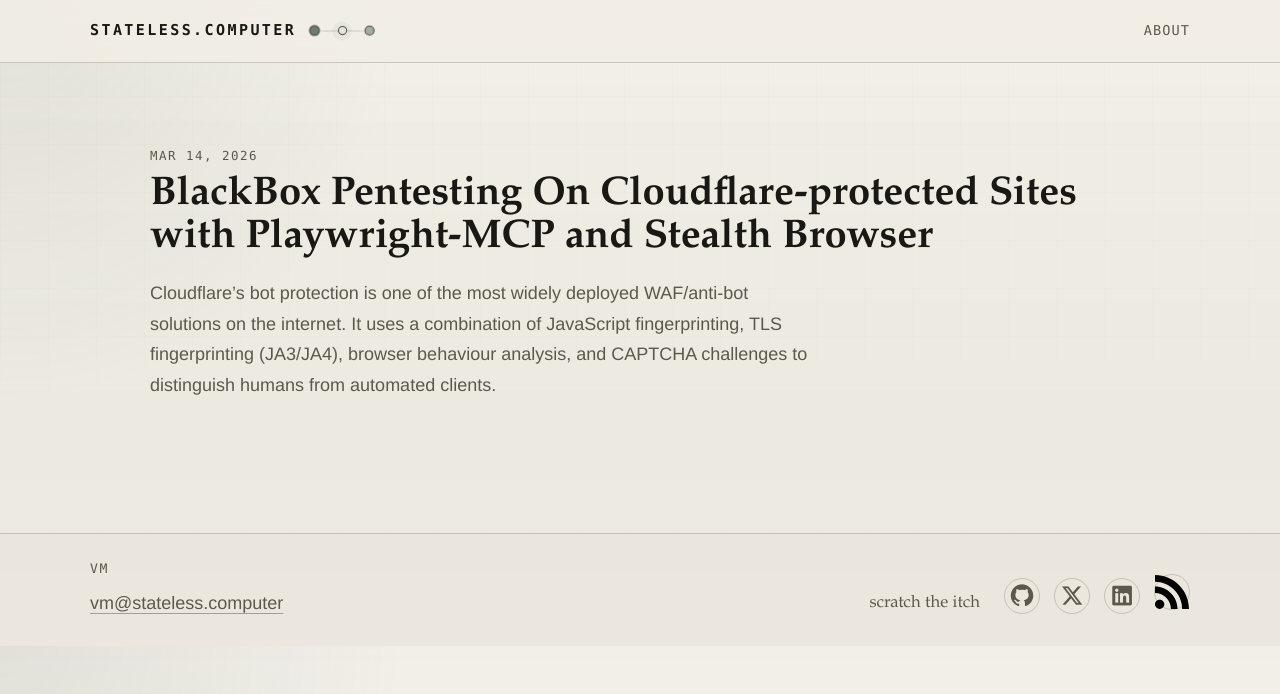
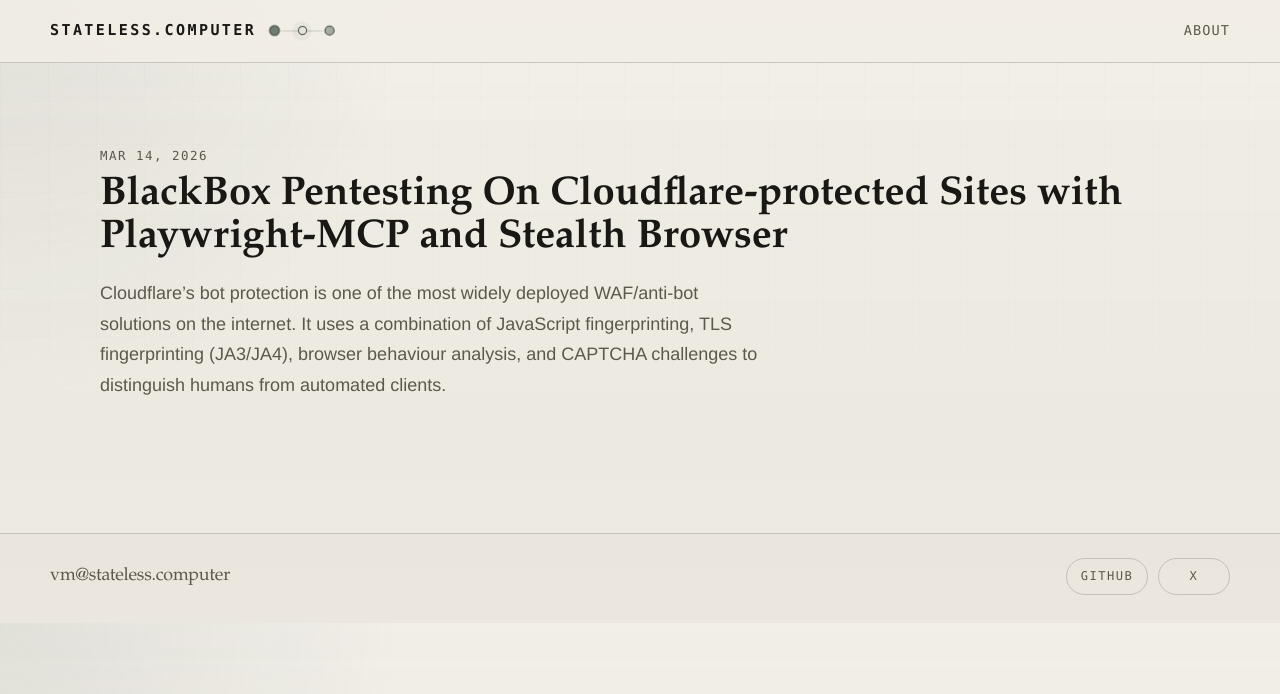
Before and after one commit to 1ikeadragon/cap, a Jekyll site: the page built from index.md, in a window 1280 px wide. Shown: the top 694 px of the page. Built offline with Jekyll 4.4.1, drawn with Linux system fonts in a browser that asks for light colours.

Commit message:
Polish footer and rebalance post layout

```diff
--- a/_config.yml
+++ b/_config.yml
@@ -25,9 +25,6 @@ minima:
     - title: Github
       icon: github
       url: "https://github.com/1ikeadragon"
-    - title: Xitter
+    - title: X
       icon: x-twitter
       url: "https://x.com/cvewhen"
-    - title: LinkedIn
-      icon: linkedin
-      url: "https://linkedin.com/in/debxrshi"
--- a/_includes/footer.html
+++ b/_includes/footer.html
@@ -1,28 +1,15 @@
-<link id="fa-stylesheet" rel="stylesheet" href="https://cdn.jsdelivr.net/npm/@fortawesome/fontawesome-free@latest/css/all.min.css">
-
 <footer class="site-footer h-card">
   <data class="u-url" value="{{ '/' | relative_url }}"></data>
 
   <div class="wrapper footer-shell">
-    <div class="footer-col footer-identity">
-      {%- if site.author %}
-        <ul class="contact-list">
-          {% if site.author.name -%}
-            <li class="p-name">{{ site.author.name | escape }}</li>
-          {% endif -%}
-          {% if site.author.email -%}
-            <li><a class="u-email" href="mailto:{{ site.author.email }}">{{ site.author.email }}</a></li>
-          {%- endif %}
-        </ul>
-      {%- endif %}
-    </div>
+    {%- if site.author and site.author.email -%}
+      <a class="footer-email u-email" href="mailto:{{ site.author.email }}">{{ site.author.email }}</a>
+    {%- endif -%}
 
-    <div class="footer-col footer-tagline">
-      <p>{{ site.description | escape }}</p>
-    </div>
-
-    <div class="social-links footer-social">
-      {%- include social.html -%}
-    </div>
+    <nav class="footer-links" aria-label="Footer links">
+      {%- for entry in site.minima.social_links -%}
+        <a class="footer-link" rel="me" href="{{ entry.url }}" target="_blank">{{ entry.title | downcase }}</a>
+      {%- endfor -%}
+    </nav>
   </div>
 </footer>
--- a/assets/css/style.scss
+++ b/assets/css/style.scss
@@ -11,8 +11,8 @@
   --accent-strong: #495349;
   --code-bg: #e8e3d7;
   --shadow: rgba(18, 18, 15, 0.08);
-  --content-width: 980px;
-  --outer-width: 1100px;
+  --content-width: 1080px;
+  --outer-width: 1180px;
   --space: 24px;
   --font-serif: "Iowan Old Style", "Palatino Linotype", "Book Antiqua", Georgia, serif;
   --font-sans: "Avenir Next", "Helvetica Neue", Helvetica, Arial, sans-serif;
@@ -268,7 +268,7 @@ img {
 }
 
 .post {
-  width: min(100%, 58rem);
+  width: min(100%, 64rem);
   margin: 0 auto;
   padding-bottom: 24px;
 }
@@ -281,8 +281,8 @@ img {
 
 .post-title {
   margin: 0 0 16px;
-  font-size: clamp(2rem, 4.2vw, 3.25rem);
-  line-height: 1.02;
+  font-size: clamp(1.8rem, 3vw, 2.7rem);
+  line-height: 1.08;
   text-wrap: balance;
 }
 
@@ -383,89 +383,55 @@ blockquote {
 }
 
 .footer-shell {
-  display: grid;
-  grid-template-columns: minmax(0, 1fr) auto auto;
+  display: flex;
+  align-items: center;
+  justify-content: space-between;
   gap: 24px;
-  align-items: end;
   padding: 24px 0 28px;
 }
 
-.footer-col {
+.footer-email {
   min-width: 0;
+  font-family: var(--font-serif);
+  font-size: 1.12rem;
+  letter-spacing: -0.01em;
+  text-decoration: none;
+  white-space: nowrap;
 }
 
-.contact-list,
-.social-media-list {
-  list-style: none;
-  margin: 0;
-  padding: 0;
+.footer-links {
+  display: flex;
+  align-items: center;
+  gap: 10px;
 }
 
-.contact-list li,
-.social-media-list li {
-  margin: 0 0 8px;
-}
-
-.contact-list li:last-child,
-.social-media-list li:last-child {
-  margin-bottom: 0;
-}
-
-.footer-identity .p-name {
-  font-family: var(--font-mono);
-  font-size: 0.82rem;
-  letter-spacing: 0.12em;
-  text-transform: uppercase;
-}
-
-.footer-tagline p {
-  margin: 0;
-  font-family: var(--font-serif);
-  font-size: 1.05rem;
-  color: var(--ink);
-}
-
-.footer-social {
-  justify-self: end;
-}
-
-.social-media-list {
-  display: flex;
-  align-items: center;
-  gap: 14px;
-}
-
-.social-media-list li {
-  margin: 0;
-}
-
-.social-media-list a {
+.footer-link {
   display: inline-flex;
   align-items: center;
   justify-content: center;
-  width: 2.25rem;
-  height: 2.25rem;
+  min-width: 4.5rem;
+  min-height: 2.25rem;
+  padding: 0.45rem 0.85rem;
   border: 1px solid var(--line);
   border-radius: 999px;
+  font-family: var(--font-mono);
+  font-size: 0.76rem;
+  letter-spacing: 0.12em;
   text-decoration: none;
+  text-transform: uppercase;
   transition: transform 180ms ease, border-color 180ms ease, background-color 180ms ease;
 }
 
-.social-media-list a:hover {
+.footer-link:hover {
   transform: translateY(-1px);
   border-color: var(--accent-strong);
   background: rgba(255, 255, 255, 0.24);
 }
 
-.social-media-list .grey {
-  display: block;
-  line-height: 1;
-}
-
 .grey,
 .site-footer,
-.footer-col p,
-.contact-list a {
+.footer-email,
+.footer-link {
   color: var(--muted);
 }
 
@@ -568,11 +534,7 @@ blockquote {
   }
 
   .footer-shell {
-    grid-template-columns: 1fr;
-    align-items: start;
-  }
-
-  .footer-social {
-    justify-self: start;
+    flex-direction: column;
+    align-items: flex-start;
   }
 }
```
